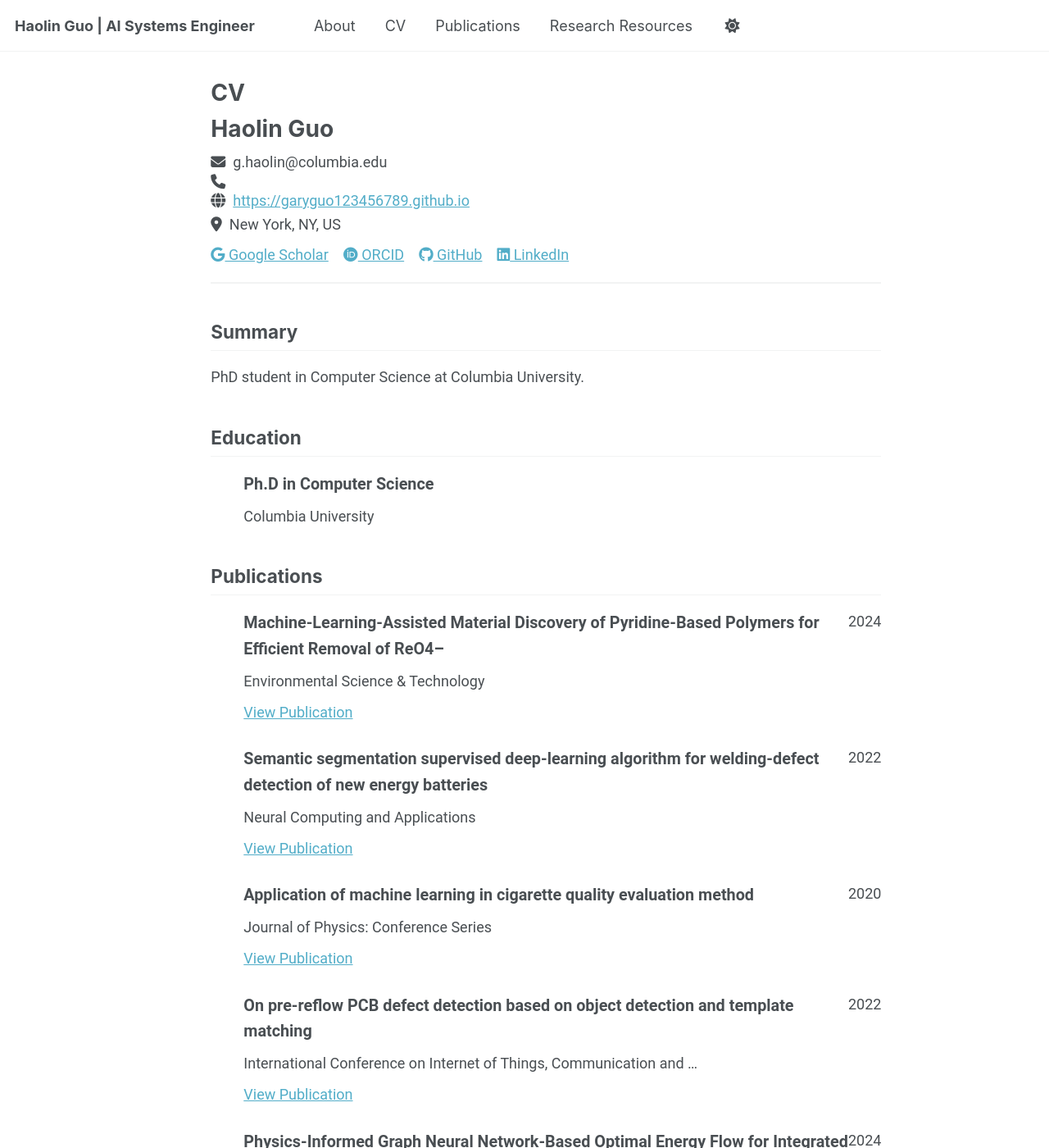
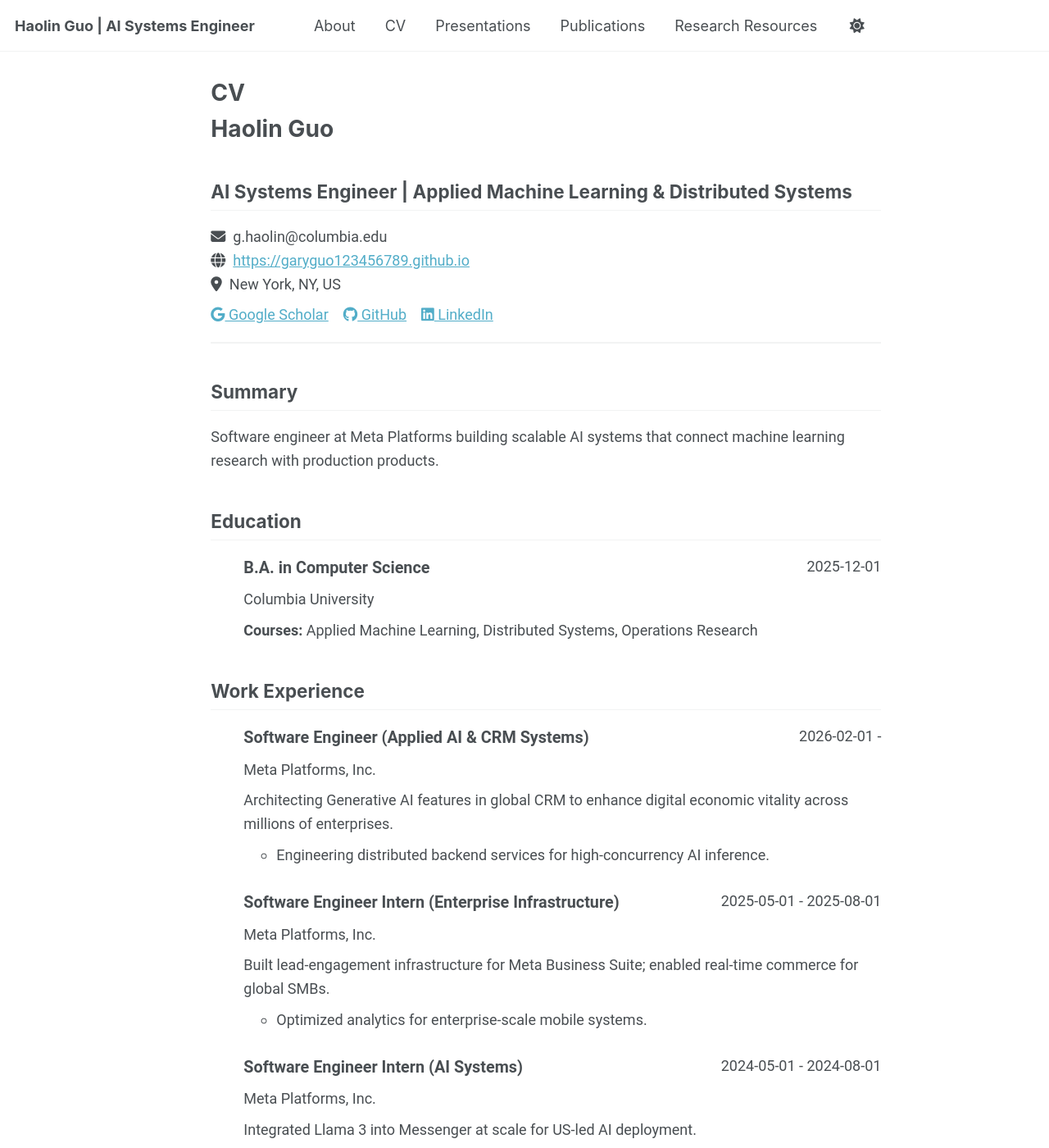
Before and after one commit to garyguo123456789/garyguo123456789.github.io, a Jekyll site: the page built from _pages/cv-json.md, in a window 1280 px wide and 1400 px high. Shown: the whole window at 82% size. Built offline with Jekyll 4.4.1, drawn with Linux system fonts in a browser that asks for light colours; a script bundle is joined from its source files by our own code; library files that are not in the unit come from our copies; some of the changed text lies outside the part shown.

Commit message:
update tab

```diff
--- a/_data/cv.json
+++ b/_data/cv.json
@@ -1,10 +1,10 @@
 {
   "basics": {
     "name": "Haolin Guo",
+    "label": "AI Systems Engineer | Applied Machine Learning & Distributed Systems",
     "email": "g.haolin@columbia.edu",
-    "phone": "",
     "website": "https://garyguo123456789.github.io",
-    "summary": "PhD student in Computer Science at Columbia University.",
+    "summary": "Software engineer at Meta Platforms building scalable AI systems that connect machine learning research with production products.",
     "location": {
       "address": "",
       "postalCode": "",
@@ -19,11 +19,6 @@
         "url": "https://scholar.google.com/citations?user=U6IoAjQAAAAJ&hl=en"
       },
       {
-        "network": "ORCID",
-        "username": "",
-        "url": "https://orcid.org/yourorcidurl"
-      },
-      {
         "network": "GitHub",
         "username": "garyguo123456789",
         "url": "https://github.com/garyguo123456789"
@@ -35,19 +30,93 @@
       }
     ]
   },
-  "work": [],
+  "work": [
+    {
+      "company": "Meta Platforms, Inc.",
+      "position": "Software Engineer (Applied AI & CRM Systems)",
+      "startDate": "2026-02-01",
+      "endDate": "",
+      "summary": "Architecting Generative AI features in global CRM to enhance digital economic vitality across millions of enterprises.",
+      "highlights": [
+        "Engineering distributed backend services for high-concurrency AI inference."
+      ]
+    },
+    {
+      "company": "Meta Platforms, Inc.",
+      "position": "Software Engineer Intern (Enterprise Infrastructure)",
+      "startDate": "2025-05-01",
+      "endDate": "2025-08-01",
+      "summary": "Built lead-engagement infrastructure for Meta Business Suite; enabled real-time commerce for global SMBs.",
+      "highlights": [
+        "Optimized analytics for enterprise-scale mobile systems."
+      ]
+    },
+    {
+      "company": "Meta Platforms, Inc.",
+      "position": "Software Engineer Intern (AI Systems)",
+      "startDate": "2024-05-01",
+      "endDate": "2024-08-01",
+      "summary": "Integrated Llama 3 into Messenger at scale for US-led AI deployment.",
+      "highlights": [
+        "Designed storage schemas with SQLite and used LangChain for model integration and tuning."
+      ]
+    }
+  ],
   "education": [
     {
       "institution": "Columbia University",
-      "area": "Ph.D in Computer Science",
+      "area": "B.A. in Computer Science",
       "studyType": "",
       "startDate": "",
-      "endDate": "",
+      "endDate": "2025-12-01",
       "gpa": null,
-      "courses": []
+      "courses": [
+        "Applied Machine Learning",
+        "Distributed Systems",
+        "Operations Research"
+      ]
     }
   ],
-  "skills": [],
+  "skills": [
+    {
+      "name": "Applied AI",
+      "keywords": [
+        "Generative AI",
+        "LLM fine-tuning (Llama 3)",
+        "Semantic Segmentation",
+        "Material Informatics"
+      ]
+    },
+    {
+      "name": "Systems & Full-stack",
+      "keywords": [
+        "C++",
+        "Python",
+        "Go",
+        "Java",
+        "Swift",
+        "Kotlin",
+        "PHP",
+        "SQL",
+        "GraphQL",
+        "React",
+        "Node.js",
+        "LangChain"
+      ]
+    },
+    {
+      "name": "Infrastructure",
+      "keywords": [
+        "Docker",
+        "Kubernetes",
+        "AWS",
+        "Apache Hive",
+        "gRPC",
+        "Distributed Systems",
+        "RPC"
+      ]
+    }
+  ],
   "languages": [],
   "interests": [],
   "references": [],
@@ -139,20 +208,6 @@
   ],
   "presentations": [
     {
-      "name": "Talk 1 on Relevant Topic in Your Field",
-      "event": "UC San Francisco, Department of Testing",
-      "date": "2012-03-01",
-      "location": "San Francisco, CA, USA",
-      "description": ""
-    },
-    {
-      "name": "Tutorial 1 on Relevant Topic in Your Field",
-      "event": "UC-Berkeley Institute for Testing Science",
-      "date": "2013-03-01",
-      "location": "Berkeley, CA, USA",
-      "description": ""
-    },
-    {
       "name": "Omni: A Data Synthesis Platform for LLMs",
       "event": "Data Science Institute, Columbia University",
       "date": "2025-01-01",
@@ -181,29 +236,6 @@
       "description": ""
     }
   ],
-  "teaching": [
-    {
-      "course": "Teaching experience 1",
-      "institution": "University 1, Department",
-      "date": "2014-01-01",
-      "role": "Undergraduate course",
-      "description": ""
-    },
-    {
-      "course": "Teaching experience 2",
-      "institution": "University 1, Department",
-      "date": "2015-01-01",
-      "role": "Workshop",
-      "description": ""
-    }
-  ],
-  "portfolio": [
-    {
-      "name": "Portfolio item number 1",
-      "category": "portfolio",
-      "date": "",
-      "url": "",
-      "description": "Short description of portfolio item number 1<br/><img src='/images/500x300.png'>"
-    }
-  ]
+  "teaching": [],
+  "portfolio": []
 }
--- a/_data/navigation.yml
+++ b/_data/navigation.yml
@@ -14,6 +14,9 @@
   - title: "CV"
     url: /cv/
 
+  - title: "Presentations"
+    url: /presentations/
+
   - title: "Publications"
     url: /publications/
 
```
Also changed, not shown: _pages/presentations.md (added, +37 -0 lines).
